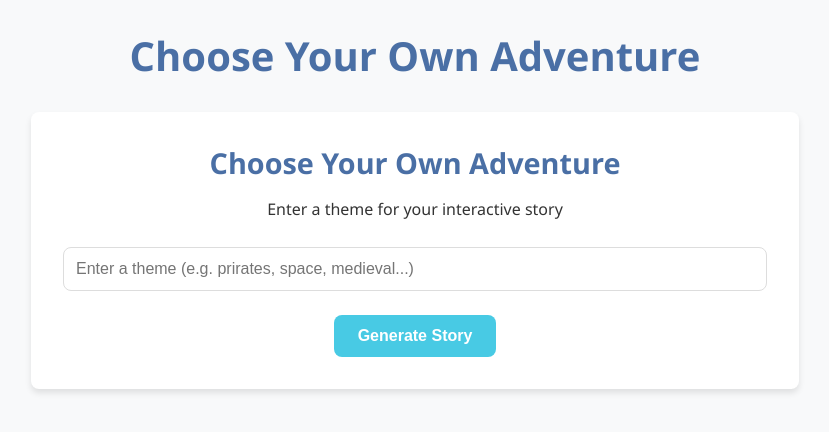
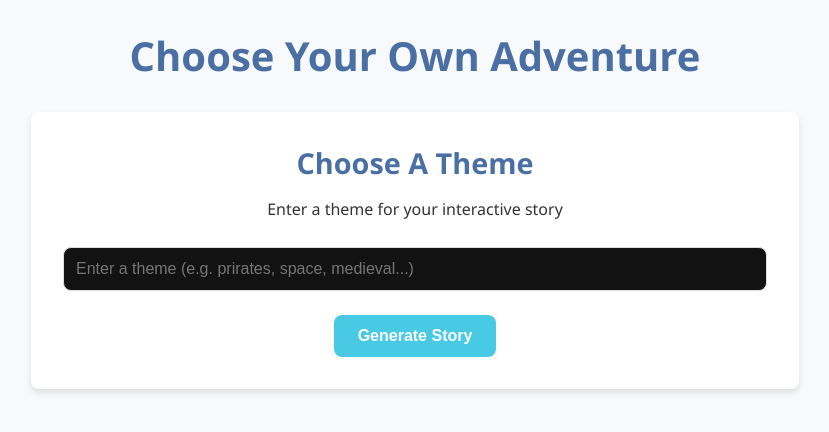
Before and after one commit to irisfaustina/choose-ur-own-adventure, a React (Vite) app in the folder frontend/: page / in a window 1280 px wide. Shown: the top 432 px of the page, without its empty margins (225-1054 px from the left). Built offline with nearby package versions, Linux system fonts and the light colour scheme.

Commit message:
make dark mode default mode

```diff
--- a/frontend/src/components/ThemeInput.jsx
+++ b/frontend/src/components/ThemeInput.jsx
@@ -16,7 +16,7 @@ function ThemeInput({onSubmit}) { // call on submit function
     }
 
     return <div className="theme-input-container">
-        <h2>Choose Your Own Adventure</h2>
+        <h2>Choose A Theme</h2>
         <p>Enter a theme for your interactive story</p>
 
         <form onSubmit={handleSubmit}>
--- a/frontend/src/index.css
+++ b/frontend/src/index.css
@@ -3,7 +3,6 @@
   line-height: 1.5;
   font-weight: 400;
 
-  /* Default to dark mode colors */
   color-scheme: dark;
   color: #f8f9fa;          /* Light text */
   background-color: #1a1a2e; /* Dark background */
@@ -24,7 +23,6 @@ body {
   margin: 0;
   min-width: 320px;
   min-height: 100vh;
-  /* Optionally reinforce background color */
   background-color: #1a1a2e;
   color: #f8f9fa;
 }
@@ -53,23 +51,3 @@ button {
 button:hover {
   background-color: #1a6fb0;
 }
-
-/* (OPTIONAL) Add a light mode override for users who prefer light themes */
-@media (prefers-color-scheme: light) {
-  :root {
-    color-scheme: light;
-    color: #333;
-    background-color: #f8f9fa;
-  }
-  body {
-    background-color: #f8f9fa;
-    color: #333;
-  }
-  button {
-    background-color: #e0e0e0;
-    color: #333;
-  }
-  button:hover {
-    background-color: #bdbdbd;
-  }
-}
```
